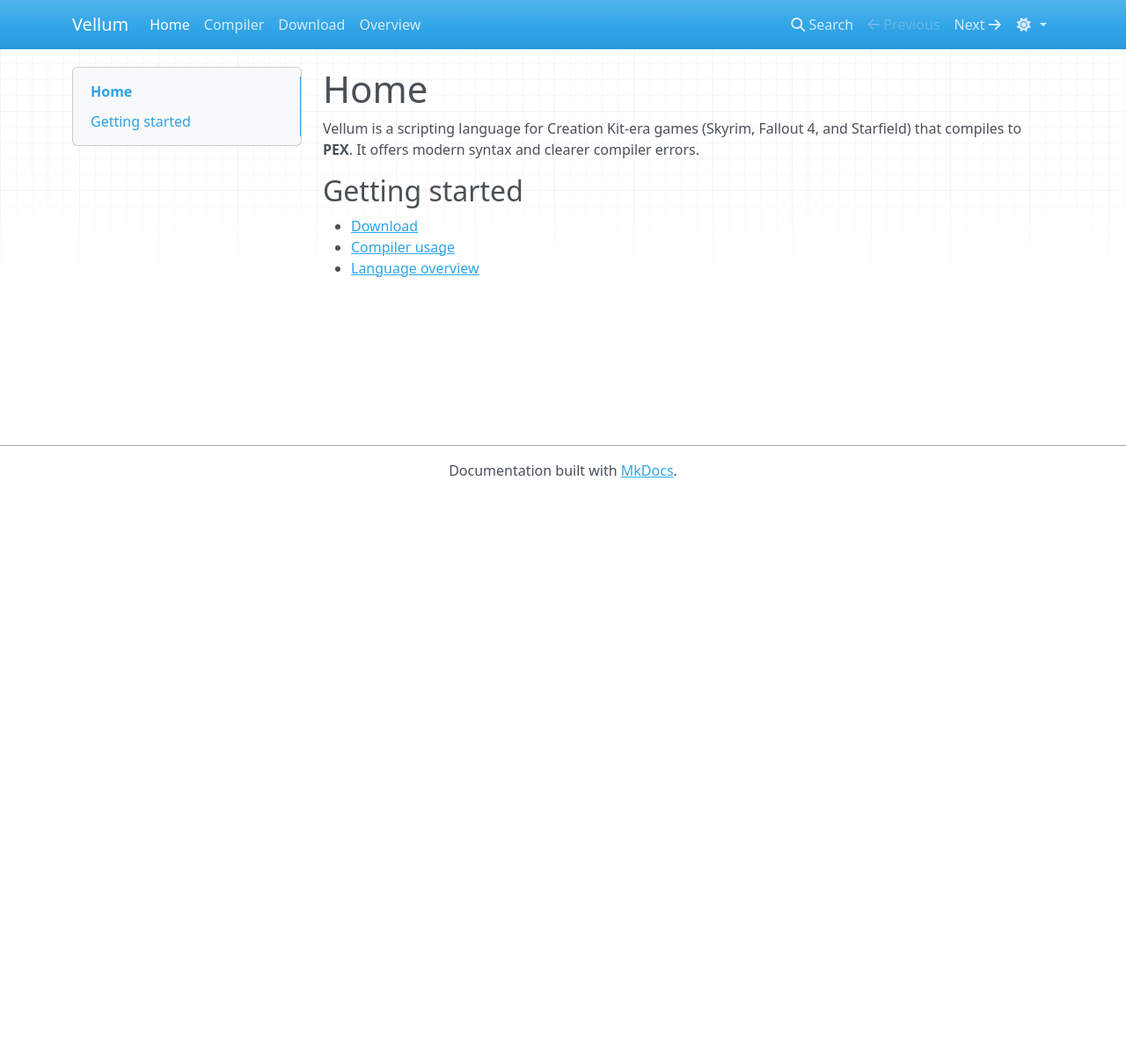
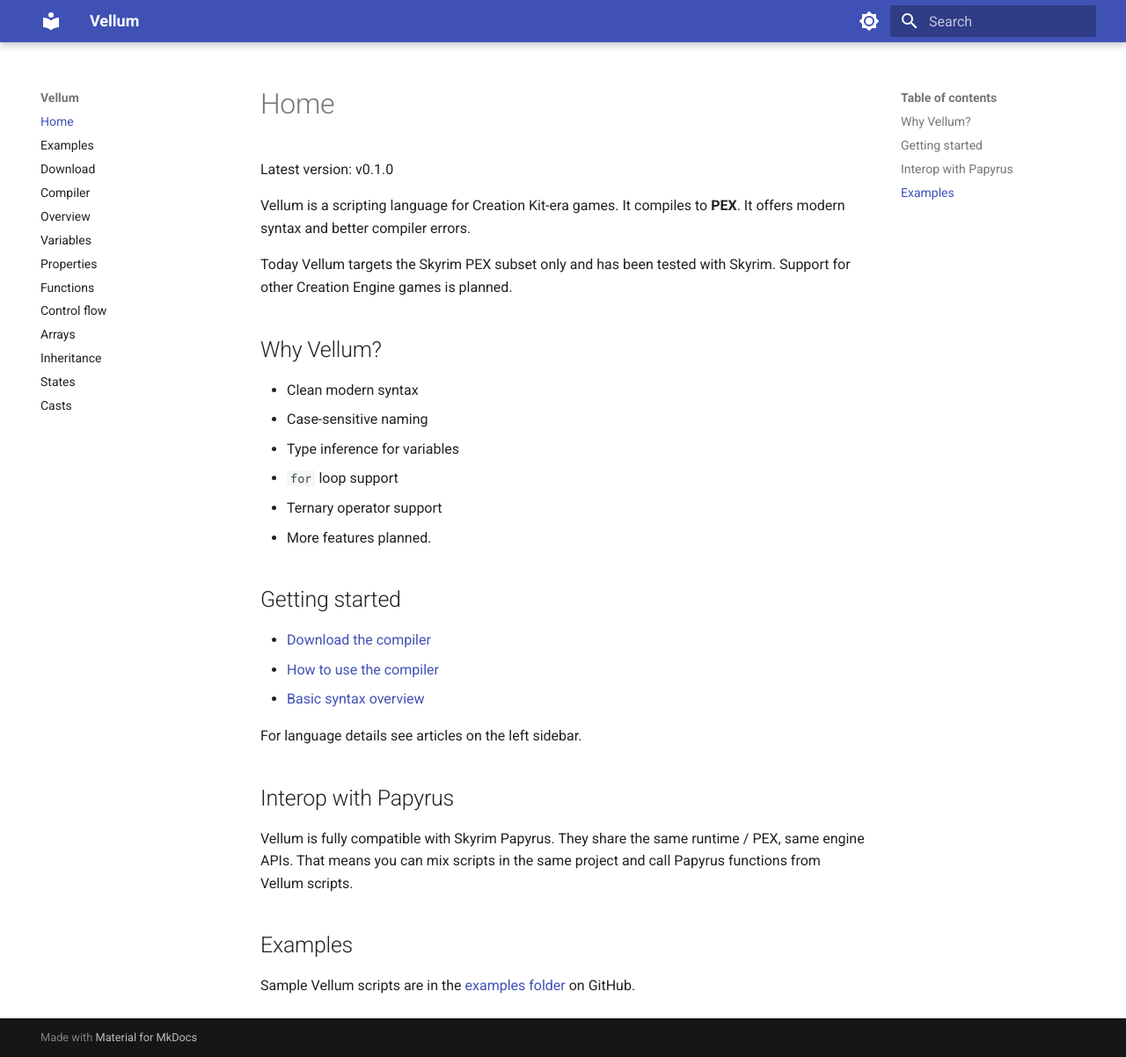
Before and after one commit to Naratzul/vellum, an MkDocs documentation site: the page built from docs/index.md, in a window 1280 px wide and 1202 px high. Shown: the whole window at 88% size. Built offline with MkDocs 1.6.1 and Material for MkDocs 9.7.7, drawn with Linux system fonts in a browser that asks for light colours; nearby versions of some CDN libraries.

Commit message:
update docs

```diff
--- a/docs/index.md
+++ b/docs/index.md
@@ -1,9 +1,32 @@
 # Home
 
-Vellum is a scripting language for Creation Kit-era games (Skyrim, Fallout 4, and Starfield) that compiles to **PEX**. It offers modern syntax and clearer compiler errors.
+Latest version: v0.1.0
+
+Vellum is a scripting language for Creation Kit-era games. It compiles to **PEX**. It offers modern syntax and better compiler errors.
+
+Today Vellum targets the Skyrim PEX subset only and has been tested with Skyrim. Support for other Creation Engine games is planned.
+
+## Why Vellum?
+
+- Clean modern syntax
+- Case-sensitive naming
+- Type inference for variables
+- `for` loop support
+- Ternary operator support
+- More features planned.
 
 ## Getting started
 
-- [Download](download.md)
-- [Compiler usage](compiler.md)
-- [Language overview](overview.md)
+- [Download the compiler](download.md)
+- [How to use the compiler](compiler.md)
+- [Basic syntax overview](overview.md)
+
+For language details see articles on the left sidebar.
+
+## Interop with Papyrus
+
+Vellum is fully compatible with Skyrim Papyrus. They share the same runtime / PEX, same engine APIs. That means you can mix scripts in the same project and call Papyrus functions from Vellum scripts.
+
+## Examples
+
+Sample Vellum scripts are in the [examples folder](https://github.com/Naratzul/vellum/tree/main/examples) on GitHub.
--- a/mkdocs.yml
+++ b/mkdocs.yml
@@ -1,6 +1,39 @@
 site_name: Vellum
 site_url: https://naratzul.github.io/Vellum/
+
 theme:
-  name: mkdocs
-  locale: en
-  user_color_mode_toggle: true
+  name: material
+  palette:
+    # optional: light/dark like your old toggle
+    - scheme: default
+      toggle:
+        icon: material/brightness-7
+        name: Switch to dark mode
+    - scheme: slate
+      toggle:
+        icon: material/brightness-4
+        name: Switch to light mode
+  features:
+    - navigation.instant      # optional, snappy nav
+    - navigation.tracking      # optional, URL updates with TOC scroll
+    # Do NOT add: navigation.tabs
+
+nav:
+  - Home: index.md
+  - Examples: https://github.com/Naratzul/vellum/tree/main/examples
+  - Download: download.md
+  - Compiler: compiler.md
+  - Overview: overview.md
+  - Variables: variables.md
+  - Properties: properties.md
+  - Functions: functions.md
+  - Control flow: control_flow.md
+  - Arrays: arrays.md
+  - Inheritance: inheritance.md
+  - States: states.md
+  - Casts: casts.md
+
+markdown_extensions:
+  - pymdownx.highlight
+  - pymdownx.superfences
+  - pymdownx.inlinehilite
--- a/requirements-docs.txt
+++ b/requirements-docs.txt
@@ -1 +1,4 @@
 mkdocs==1.6.1
+mkdocs-material==9.7.6
+pymdown-extensions==10.21.2
+pygments==2.20.0
```
Also changed, not shown: docs/arrays.md (added, +67 -0 lines), docs/casts.md (added, +72 -0 lines), docs/control_flow.md (added, +126 -0 lines), docs/functions.md (added, +116 -0 lines), docs/inheritance.md (added, +52 -0 lines), docs/overview.md (+38 -2 lines), docs/properties.md (added, +46 -0 lines), docs/states.md (added, +57 -0 lines), docs/variables.md (added, +50 -0 lines).
